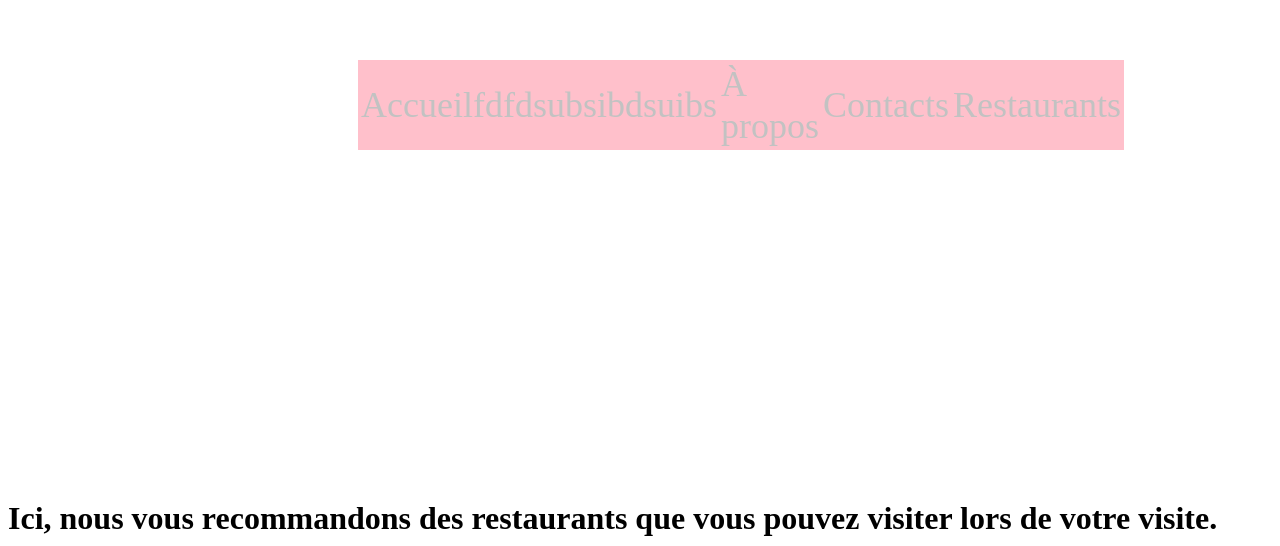
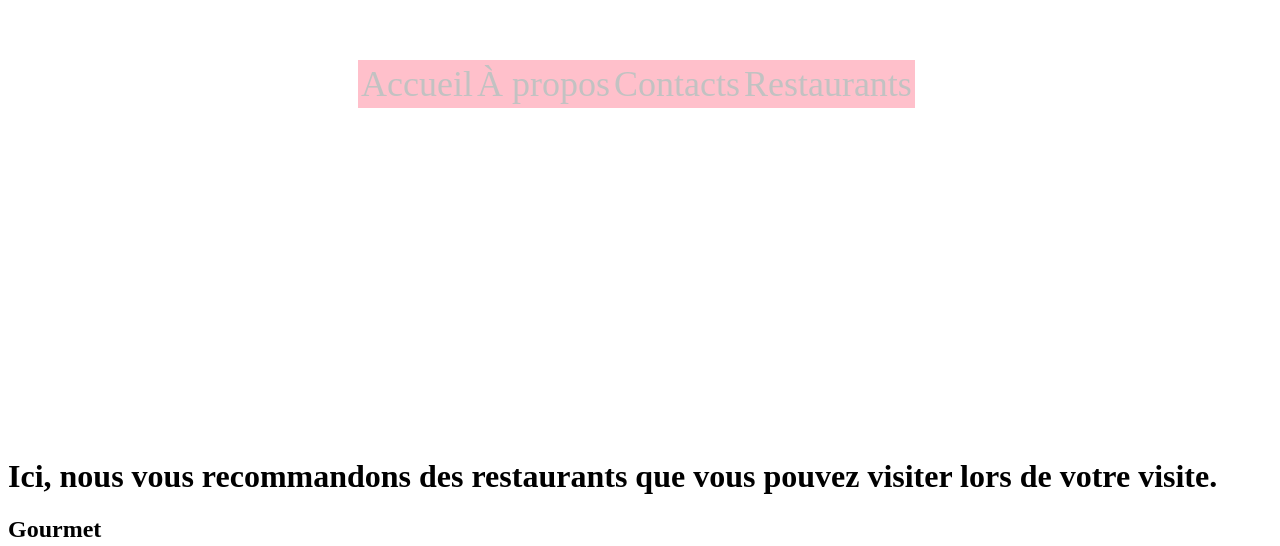
Before and after one commit to XxOkamiee/TP3, a plain HTML site: page Tp3PageRestaurant.html in a window 1280 px wide. Shown: the part 290-836 px from the top of the page. Drawn offline with Linux system fonts and the light colour scheme; a web font is replaced by a local one.

Commit message:
Ajout des div class 2

```diff
--- a/Tp3PageRestaurant.html
+++ b/Tp3PageRestaurant.html
@@ -9,9 +9,9 @@
     <link href="https://fonts.googleapis.com/css2?family=Judson&display=swap" rel="stylesheet">
   </head>
   <body class="body">
-    <table class="header">
+    <table div class="header restaurant">
         <tr>
-            <td>Accueilfdfdsubsibdsuibs</td>
+            <td>Accueil</td>
             <td>À propos</td>
             <td>Contacts</td>
             <td>Restaurants</td>
```
Also changed, not shown: Tp3frontpage.html (+2 -2 lines).
